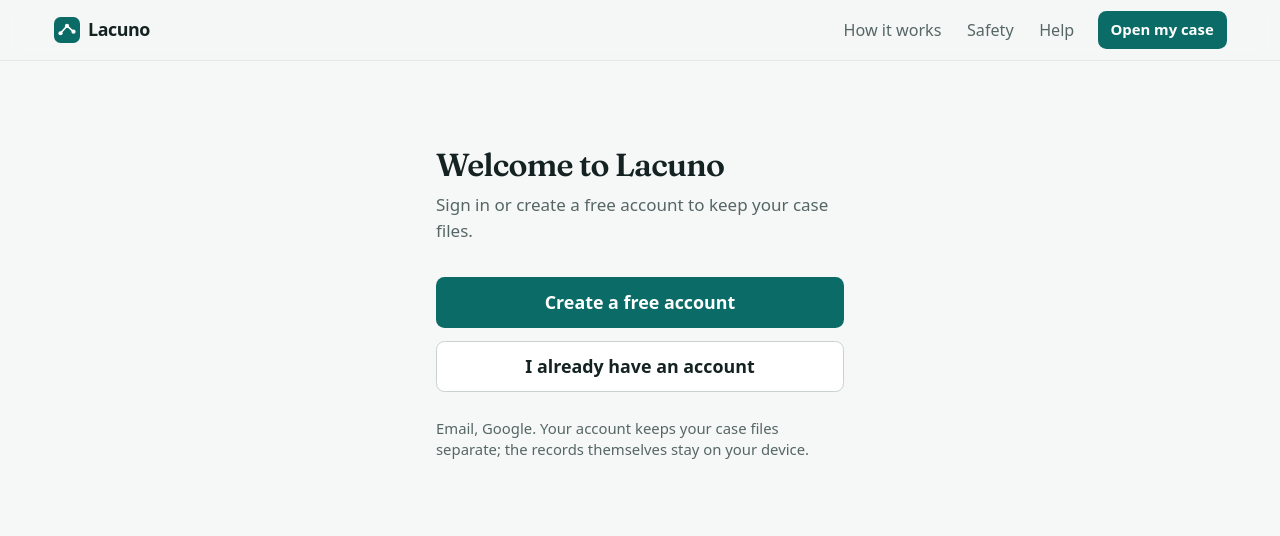
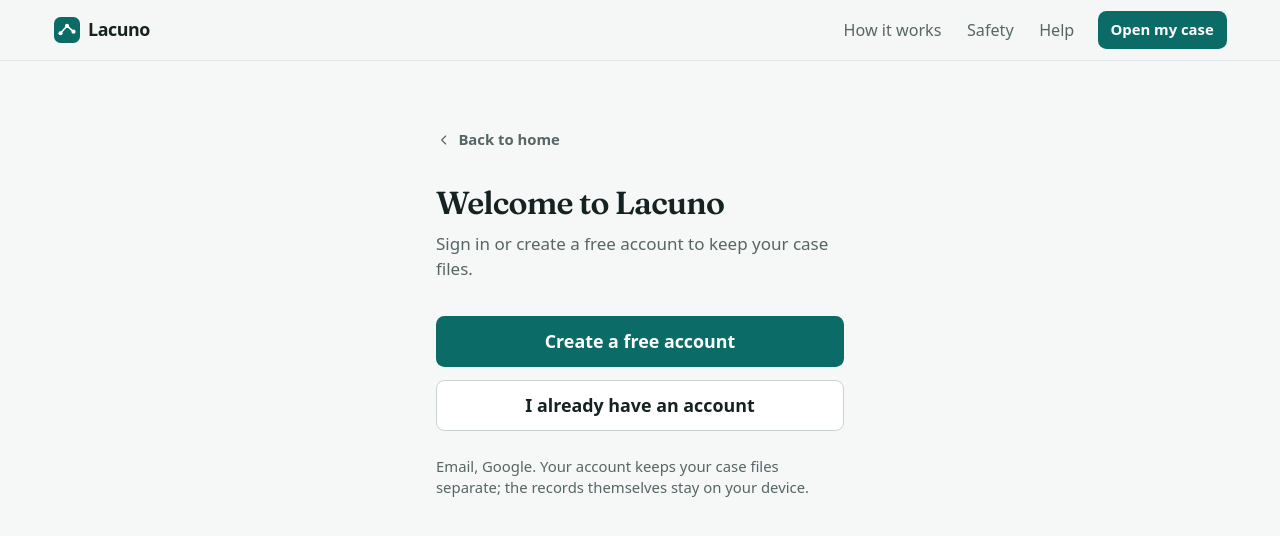
Before and after one commit to Cherlz/lacuno, a Next.js app: page /signin in a window 1280 px wide. Shown: the top 536 px of the page. Built offline with nearby package versions, Linux system fonts and the light colour scheme.

Commit message:
Sign-in page: back to home link

```diff
--- a/src/app/signin/page.tsx
+++ b/src/app/signin/page.tsx
@@ -1,4 +1,5 @@
 import type { Metadata } from "next";
+import Link from "next/link";
 import { Icon } from "@/components/icons";
 import { buttonClass } from "@/components/ui-classes";
 
@@ -14,7 +15,10 @@
   const phone = process.env.NEXT_PUBLIC_PHONE_LOGIN === "1";
 
   return (
-    <div className="mx-auto max-w-sm py-14 sm:py-20">
+    <div className="mx-auto max-w-sm py-10 sm:py-16">
+      <Link href="/" className="mb-8 inline-flex items-center gap-1.5 text-sm font-semibold text-muted hover:text-ink">
+        <Icon name="chevronRight" size={16} className="rotate-180" />Back to home
+      </Link>
       <h1 className="font-display text-3xl font-semibold tracking-tight">Welcome to Lacuno</h1>
       <p className="mt-2 text-muted">Sign in or create a free account to keep your case files.</p>
       <div className="mt-8 space-y-3">
```
